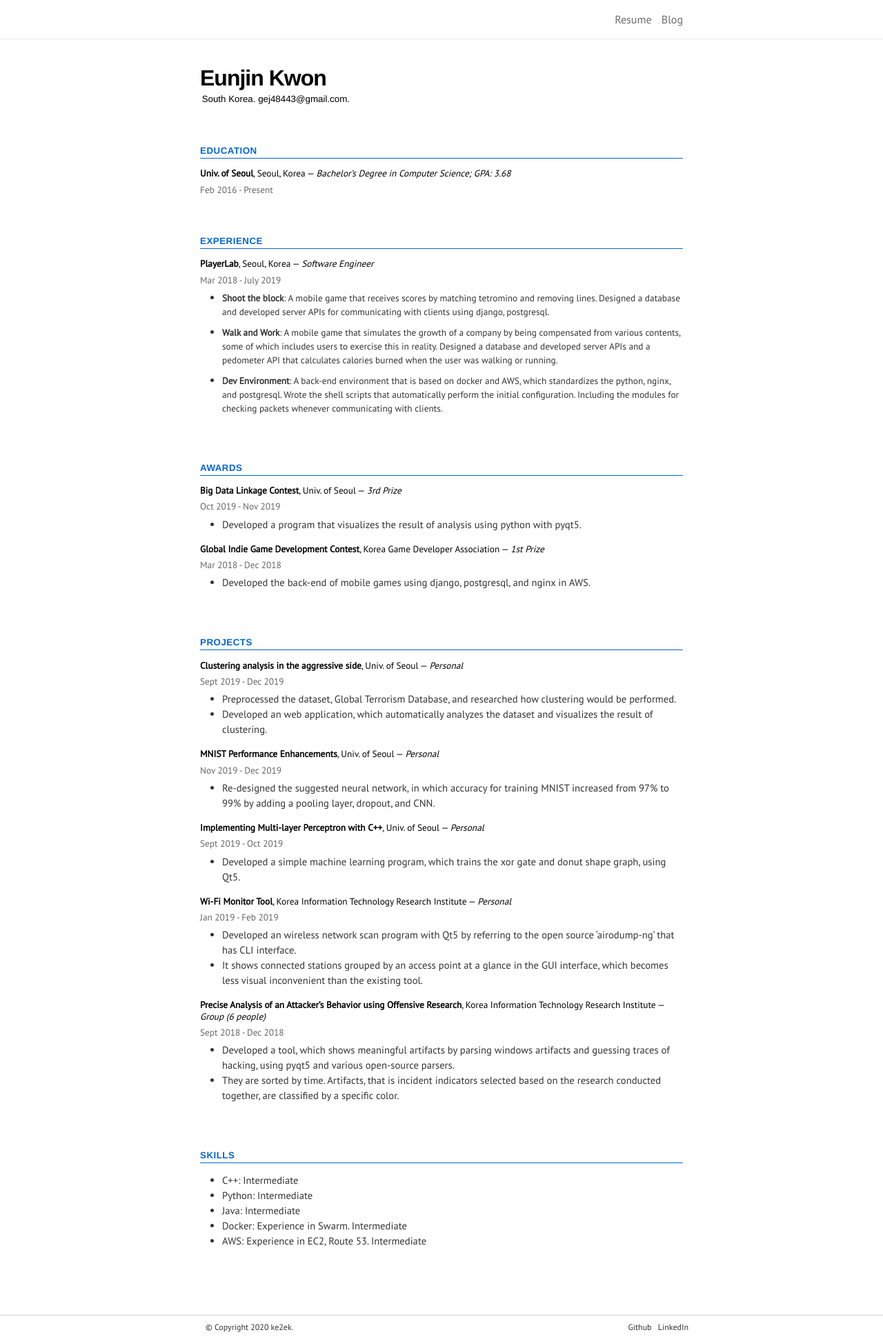
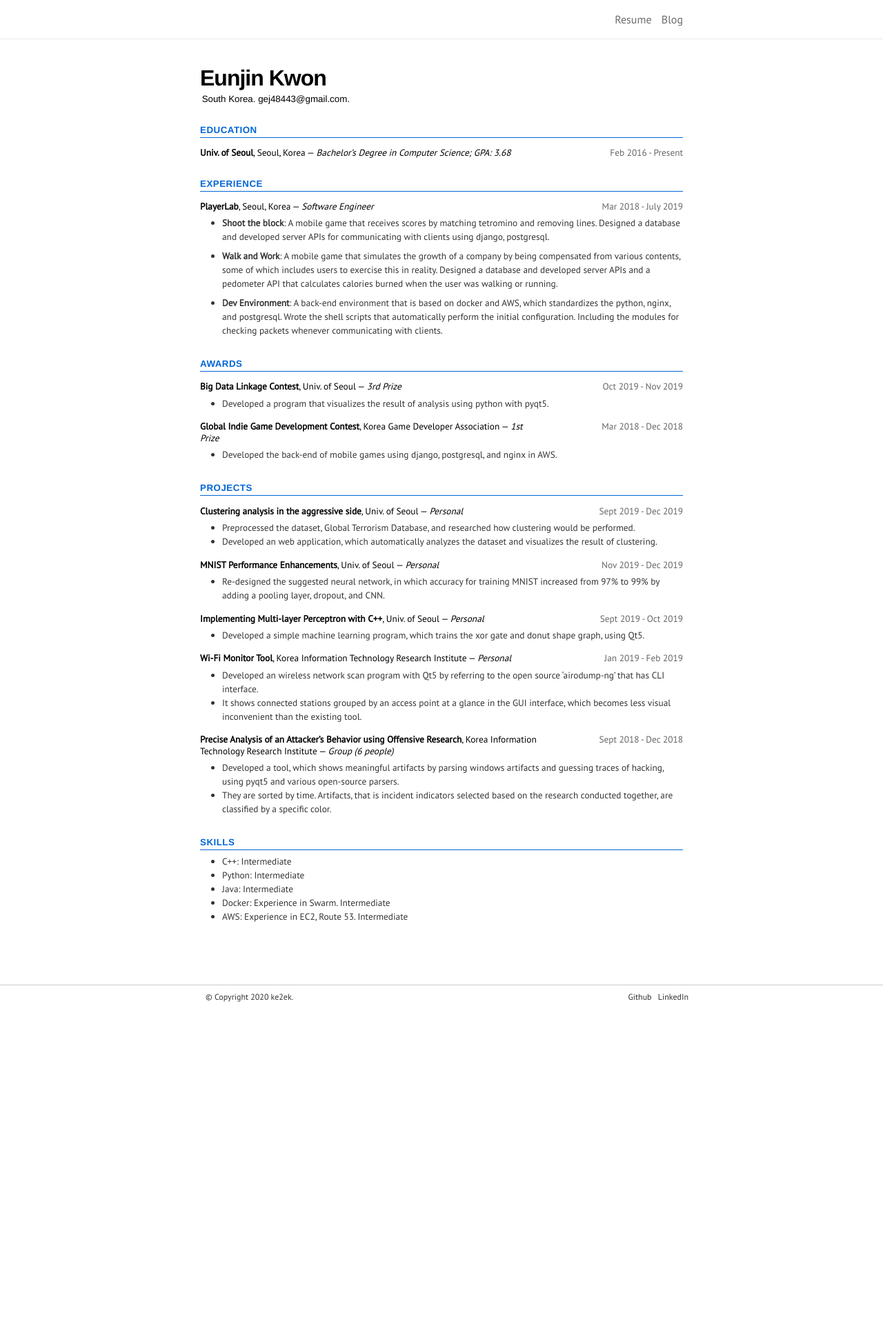
Before and after one commit to r4v3n-k/r4v3n-k.github.io, a Jekyll site: the page built from _pages/resume.md, in a window 1280 px wide. Shown: the whole page at 69% size. Built offline with Jekyll 4.4.1, drawn with Linux system fonts in a browser that asks for light colours; nearby versions of some CDN libraries; some web fonts are replaced; after the commit the page ends 1463 px from its top, so only the background shows below that.

Commit message:
Refactor resume

```diff
--- a/_sass/_resume.scss
+++ b/_sass/_resume.scss
@@ -29,7 +29,7 @@
 
 .resume-content {
     // h3: title, h4: type, h5: desc
-    h3,h4,h5,p {
+    h3,h4,h5,p,li {
         font-size: 10pt;
     }
 
@@ -39,13 +39,16 @@
         // font-size: 11pt;
         letter-spacing: 0.5px;
         margin: 0;
-        margin-bottom: 1em;
-        padding-top: 50px;
+        margin-bottom: .5em;
+        padding-top: 20px;
         line-height: 1.5em;
-        border-bottom: 1px solid $blue-1;
+        border-bottom: 1.5px solid $blue-1;
     }
 
     h4 {
+        max-width: 70%;
+        display: inline-block;
+        margin-top: .5em;
         font-family: $font-family;
         // font-size: 12pt;
         color: black;
@@ -53,12 +56,18 @@
     }
 
     h5 {
+        display: inline-block;
+        float: right;
+        margin-top: .5em;
         font-family: $font-family;
         // font-size: 11pt;
-        margin-top: 0;
     }
 
     p {
+        margin-bottom: .5rem;
+    }
+
+    ul {
         margin-bottom: .5rem;
     }
 }
```
